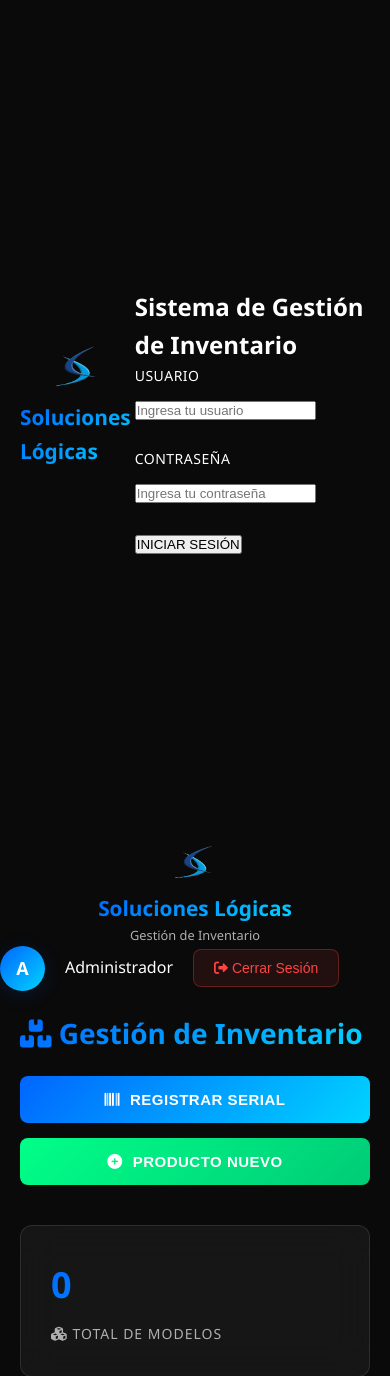
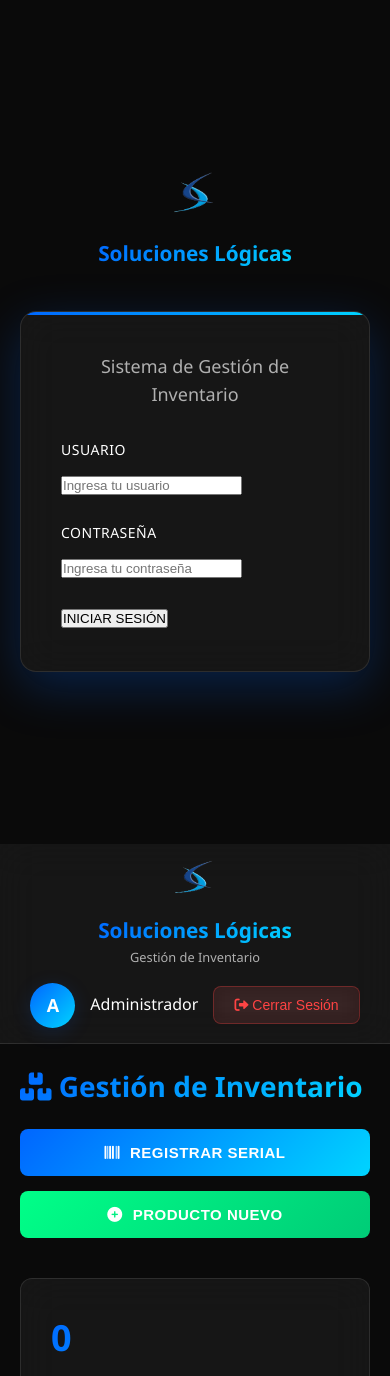
Before and after one commit to D4NEST/inventario-soluciones-logicas, a Flask app: page / in a window 390 px wide. Shown: the top 1376 px of the page. Run offline with Flask 3, Linux system fonts and the light colour scheme; some libraries are stand-ins or nearby versions.

Commit message:
fix: correct layout distribution and screen transitions
- Fix login screen spacing and centering
- Fix dashboard header horizontal distribution
- Fix screen transitions between login/dashboard
- Add proper responsive design for header
- Ensure full screen coverage for both screens

```diff
--- a/static/app.js
+++ b/static/app.js
@@ -197,8 +197,9 @@ function setupLogoHoverAnimations() {
 // MANEJO SEGURO DE AUTENTICACIÓN
 // ====================================================================
 
+
 /**
- * Login seguro
+ * Login seguro - CORREGIDO
  */
 async function secureLogin(username, password) {
     try {
@@ -218,8 +219,10 @@ async function secureLogin(username, password) {
             userInitial.textContent = currentUser.name.charAt(0);
             userName.textContent = currentUser.name;
 
-            // Usar animación para mostrar el dashboard
-            showDashboardWithAnimation();
+            // CORRECCIÓN: Transición correcta entre pantallas
+            document.getElementById('loginScreen').classList.remove('active');
+            document.getElementById('dashboardScreen').classList.add('active');
+
             loginError.style.display = "none";
 
             loadInventoryData();
--- a/static/styles.css
+++ b/static/styles.css
@@ -992,3 +992,147 @@ select.form-control:focus::-ms-value {
         order: -1;
     }
 }
+/* ====================================================================
+   FIXES FOR NEW LAYOUT STRUCTURE
+==================================================================== */
+
+/* Fix: Pantallas de login/dashboard */
+.screen {
+    min-height: 100vh;
+    width: 100%;
+}
+
+#loginScreen {
+    background: var(--color-bg);
+    display: flex;
+    align-items: center;
+    justify-content: center;
+}
+
+#dashboardScreen {
+    display: none;
+}
+
+#dashboardScreen.active {
+    display: block;
+}
+
+/* Fix: Header del dashboard - distribución horizontal */
+.dashboard-header {
+    display: flex;
+    justify-content: space-between;
+    align-items: center;
+    padding: 15px 40px;
+    background: var(--color-bg-card);
+    backdrop-filter: blur(20px);
+    border-bottom: 1px solid var(--color-border);
+    position: sticky;
+    top: 0;
+    z-index: 1000;
+    flex-wrap: nowrap;
+}
+
+.header-logo {
+    display: flex;
+    align-items: center;
+    gap: 15px;
+    flex-shrink: 0;
+}
+
+.user-info {
+    display: flex;
+    align-items: center;
+    gap: 15px;
+    flex-shrink: 0;
+}
+
+/* Fix: Login container spacing */
+.login-container {
+    display: flex;
+    flex-direction: column;
+    justify-content: center;
+    align-items: center;
+    min-height: 100vh;
+    padding: 40px 20px;
+    background: var(--color-bg);
+    width: 100%;
+}
+
+.logo-animation {
+    display: flex;
+    flex-direction: column;
+    align-items: center;
+    gap: 20px;
+    margin-bottom: 40px;
+    text-align: center;
+}
+
+.login-form {
+    background: var(--color-bg-card);
+    backdrop-filter: blur(20px);
+    border: 1px solid var(--color-border);
+    padding: 40px;
+    border-radius: var(--border-radius-lg);
+    box-shadow: var(--shadow-large);
+    width: 100%;
+    max-width: 420px;
+    position: relative;
+    overflow: hidden;
+}
+
+.login-form::before {
+    content: '';
+    position: absolute;
+    top: 0;
+    left: 0;
+    right: 0;
+    height: 3px;
+    background: var(--color-gradient);
+}
+
+.login-form h2 {
+    text-align: center;
+    color: var(--color-text-secondary);
+    margin-bottom: 30px;
+    font-size: 18px;
+    font-weight: 400;
+}
+
+/* Fix: Transición entre pantallas */
+.screen {
+    transition: opacity 0.5s ease-in-out;
+}
+
+/* Fix: Responsive header */
+@media (max-width: 768px) {
+    .dashboard-header {
+        flex-direction: column;
+        gap: 15px;
+        padding: 15px 20px;
+        text-align: center;
+    }
+
+    .header-logo {
+        order: -1;
+    }
+
+    .user-info {
+        justify-content: center;
+    }
+}
+
+/* Fix: Loading states */
+#inventoryTableBody .loading {
+    margin: 20px auto;
+}
+
+/* Asegurar que el dashboard ocupe toda la pantalla */
+#dashboardScreen {
+    min-height: 100vh;
+    display: flex;
+    flex-direction: column;
+}
+
+.dashboard-main {
+    flex: 1;
+}
```
